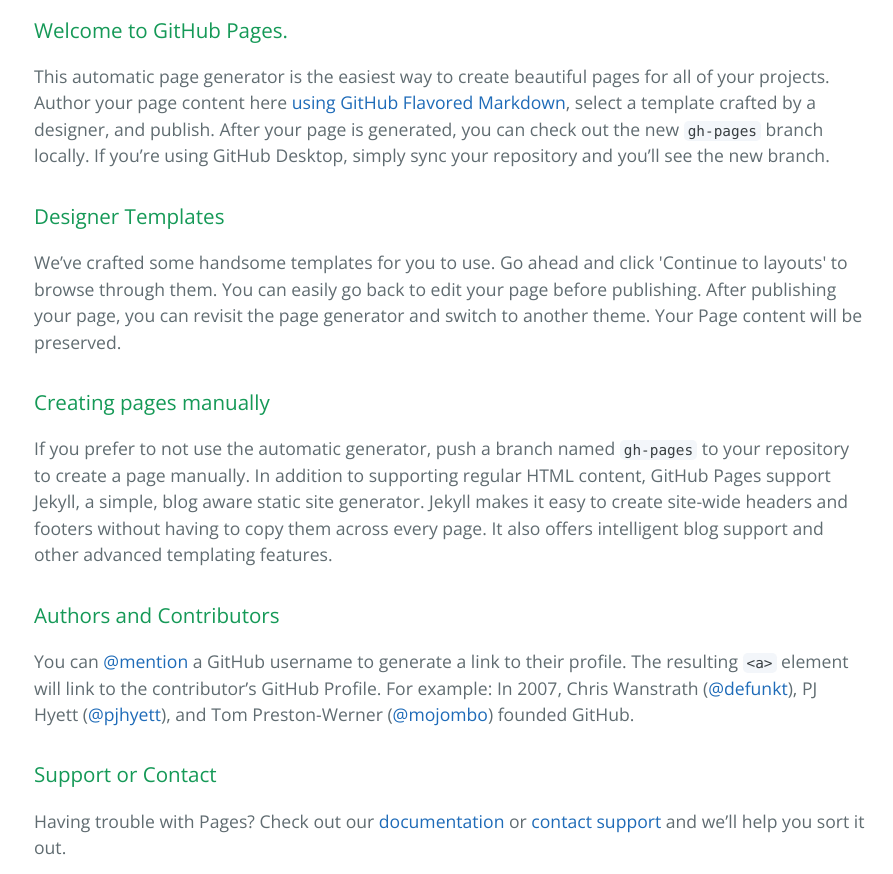
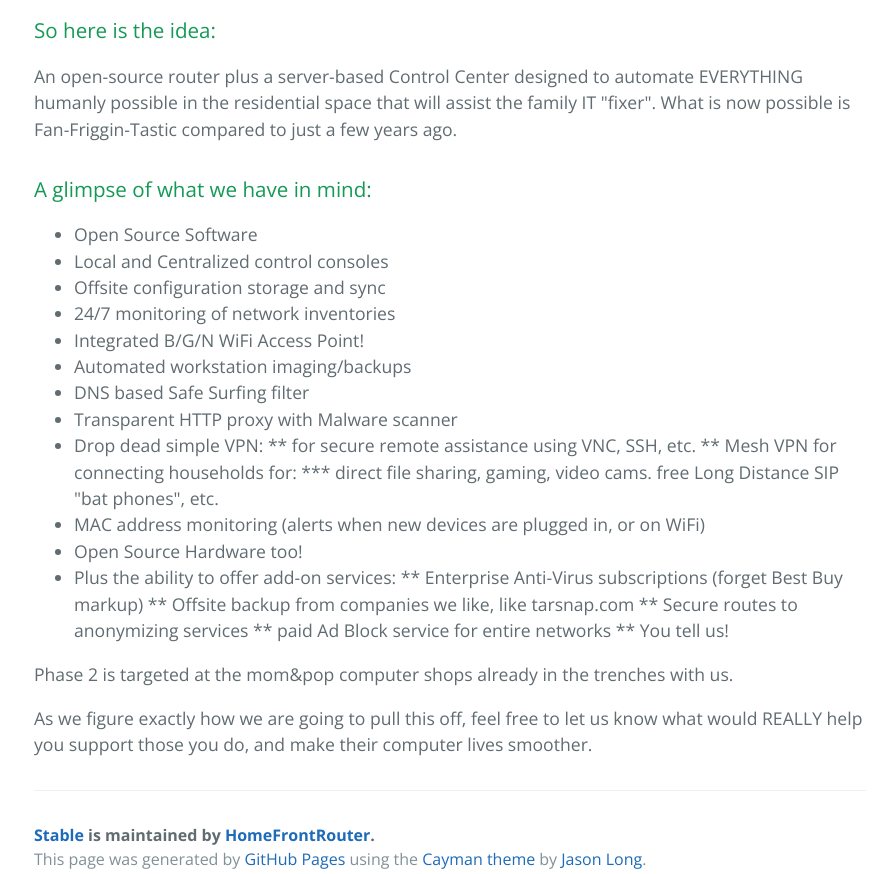
Before and after one commit to HomeFrontRouter/stable, a plain HTML site: page index.html in a window 1280 px wide. Shown: the part 400-1274 px from the top of the page, without its empty margins (190-1083 px from the left). Drawn offline with nearby package versions, Linux system fonts and the light colour scheme.

```diff
--- a/index.html
+++ b/index.html
@@ -20,29 +20,39 @@
 
     <section class="main-content">
       <h3>
-<a id="welcome-to-github-pages" class="anchor" href="#welcome-to-github-pages" aria-hidden="true"><span class="octicon octicon-link"></span></a>Welcome to GitHub Pages.</h3>
+<a id="so-here-is-the-idea" class="anchor" href="#so-here-is-the-idea" aria-hidden="true"><span class="octicon octicon-link"></span></a>So here is the idea:</h3>
 
-<p>This automatic page generator is the easiest way to create beautiful pages for all of your projects. Author your page content here <a href="https://guides.github.com/features/mastering-markdown/">using GitHub Flavored Markdown</a>, select a template crafted by a designer, and publish. After your page is generated, you can check out the new <code>gh-pages</code> branch locally. If you’re using GitHub Desktop, simply sync your repository and you’ll see the new branch.</p>
+<p>An open-source router plus a server-based Control Center designed to automate EVERYTHING humanly possible in the residential space that will assist the family IT "fixer". What is now possible is Fan-Friggin-Tastic compared to just a few years ago.  </p>
 
 <h3>
-<a id="designer-templates" class="anchor" href="#designer-templates" aria-hidden="true"><span class="octicon octicon-link"></span></a>Designer Templates</h3>
+<a id="a-glimpse-of-what-we-have-in-mind" class="anchor" href="#a-glimpse-of-what-we-have-in-mind" aria-hidden="true"><span class="octicon octicon-link"></span></a>A glimpse of what we have in mind:</h3>
 
-<p>We’ve crafted some handsome templates for you to use. Go ahead and click 'Continue to layouts' to browse through them. You can easily go back to edit your page before publishing. After publishing your page, you can revisit the page generator and switch to another theme. Your Page content will be preserved.</p>
+<ul>
+<li>Open Source Software</li>
+<li>Local and Centralized control consoles</li>
+<li>Offsite configuration storage and sync</li>
+<li>24/7 monitoring of network inventories</li>
+<li>Integrated B/G/N WiFi Access Point!</li>
+<li>Automated workstation imaging/backups</li>
+<li>DNS based Safe Surfing filter</li>
+<li>Transparent HTTP proxy with Malware scanner</li>
+<li>Drop dead simple VPN:
+** for secure remote assistance using VNC, SSH, etc.
+** Mesh VPN for connecting households for:
+*** direct file sharing, gaming, video cams. free Long Distance SIP "bat phones", etc.</li>
+<li>MAC address monitoring (alerts when new devices are plugged in, or on WiFi)</li>
+<li>Open Source Hardware too!</li>
+<li>Plus the ability to offer add-on services:
+** Enterprise Anti-Virus subscriptions (forget Best Buy markup)
+** Offsite backup from companies we like, like tarsnap.com
+** Secure routes to anonymizing services
+** paid Ad Block service for entire networks
+** You tell us!</li>
+</ul>
 
-<h3>
-<a id="creating-pages-manually" class="anchor" href="#creating-pages-manually" aria-hidden="true"><span class="octicon octicon-link"></span></a>Creating pages manually</h3>
+<p>Phase 2 is targeted at the mom&amp;pop computer shops already in the trenches with us.</p>
 
-<p>If you prefer to not use the automatic generator, push a branch named <code>gh-pages</code> to your repository to create a page manually. In addition to supporting regular HTML content, GitHub Pages support Jekyll, a simple, blog aware static site generator. Jekyll makes it easy to create site-wide headers and footers without having to copy them across every page. It also offers intelligent blog support and other advanced templating features.</p>
-
-<h3>
-<a id="authors-and-contributors" class="anchor" href="#authors-and-contributors" aria-hidden="true"><span class="octicon octicon-link"></span></a>Authors and Contributors</h3>
-
-<p>You can <a href="https://github.com/blog/821" class="user-mention">@mention</a> a GitHub username to generate a link to their profile. The resulting <code>&lt;a&gt;</code> element will link to the contributor’s GitHub Profile. For example: In 2007, Chris Wanstrath (<a href="https://github.com/defunkt" class="user-mention">@defunkt</a>), PJ Hyett (<a href="https://github.com/pjhyett" class="user-mention">@pjhyett</a>), and Tom Preston-Werner (<a href="https://github.com/mojombo" class="user-mention">@mojombo</a>) founded GitHub.</p>
-
-<h3>
-<a id="support-or-contact" class="anchor" href="#support-or-contact" aria-hidden="true"><span class="octicon octicon-link"></span></a>Support or Contact</h3>
-
-<p>Having trouble with Pages? Check out our <a href="https://help.github.com/pages">documentation</a> or <a href="https://github.com/contact">contact support</a> and we’ll help you sort it out.</p>
+<p>As we figure exactly how we are going to pull this off, feel free to let us know what would REALLY help you support those you do, and make their computer lives smoother.</p>
 
       <footer class="site-footer">
         <span class="site-footer-owner"><a href="https://github.com/HomeFrontRouter/stable">Stable</a> is maintained by <a href="https://github.com/HomeFrontRouter">HomeFrontRouter</a>.</span>
```
Also changed, not shown: params.json (+1 -1 lines).
